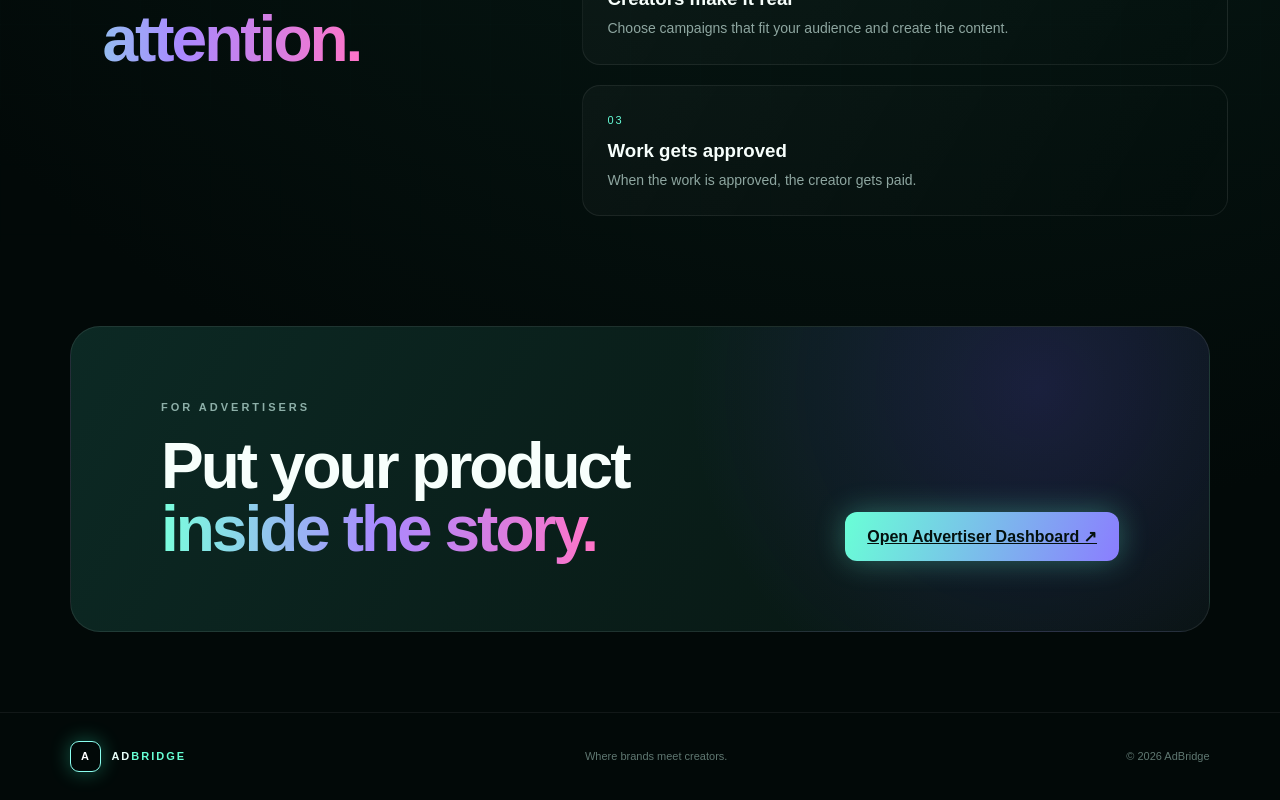
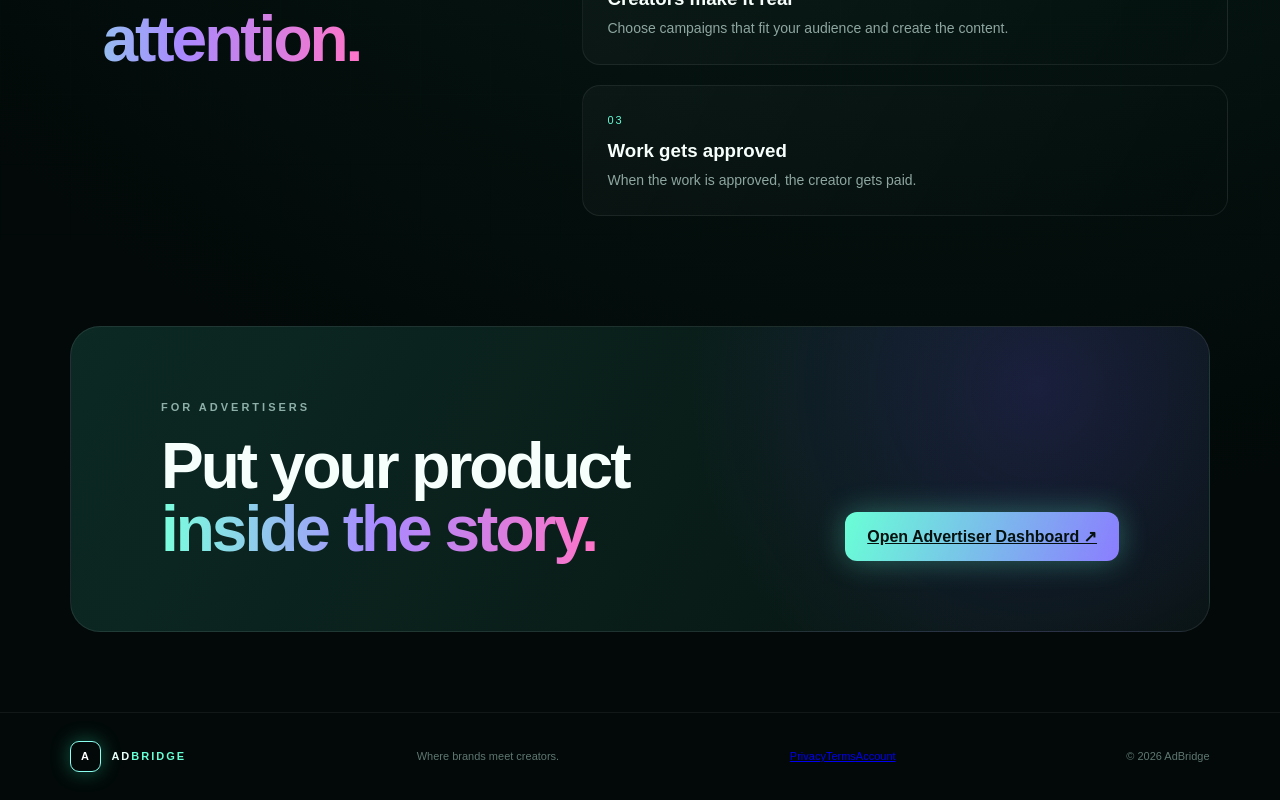
Before and after one commit to musicpromo4444/adbridge-platform, a Next.js app: page / in a window 1280 px wide. Shown: the part 1166-1966 px from the top of the page. Built offline with nearby package versions, Linux system fonts and the light colour scheme; no server answers; the database is empty.

Commit message:
Add legal and account links to public footer

```diff
--- a/app/page.tsx
+++ b/app/page.tsx
@@ -18,6 +18,6 @@ export default function Home() {
     <section className="ticker"><div>CREATORS <b>✦</b> PRODUCTS <b>✦</b> STORIES <b>✦</b> CAMPAIGNS <b>✦</b> AUDIENCES <b>✦</b> CREATORS <b>✦</b> PRODUCTS <b>✦</b> STORIES <b>✦</b></div></section>
     <section id="how" className="how"><div><span className="eyebrow">ONE PLACE. TWO SIDES.</span><h2>From product idea<br/>to <em>real attention.</em></h2></div><div className="steps"><article><span>01</span><h3>Brands start a campaign</h3><p>Tell creators exactly what you want shown, said, linked or made.</p></article><article><span>02</span><h3>Creators make it real</h3><p>Choose campaigns that fit your audience and create the content.</p></article><article><span>03</span><h3>Work gets approved</h3><p>When the work is approved, the creator gets paid.</p></article></div></section>
     <section id="brands" className="bottom"><div><span className="eyebrow">FOR ADVERTISERS</span><h2>Put your product<br/><em>inside the story.</em></h2></div><Link className="primary" href="/advertiser">Open Advertiser Dashboard ↗</Link></section>
-    <footer><div className="logo"><span className="logoMark">A</span><span>AD<span>BRIDGE</span></span></div><p>Where brands meet creators.</p><span>© 2026 AdBridge</span></footer>
+    <footer><div className="logo"><span className="logoMark">A</span><span>AD<span>BRIDGE</span></span></div><p>Where brands meet creators.</p><nav aria-label="Legal"><Link href="/privacy">Privacy</Link><Link href="/terms">Terms</Link><Link href="/login">Account</Link></nav><span>© 2026 AdBridge</span></footer>
   </main>;
 }
```
